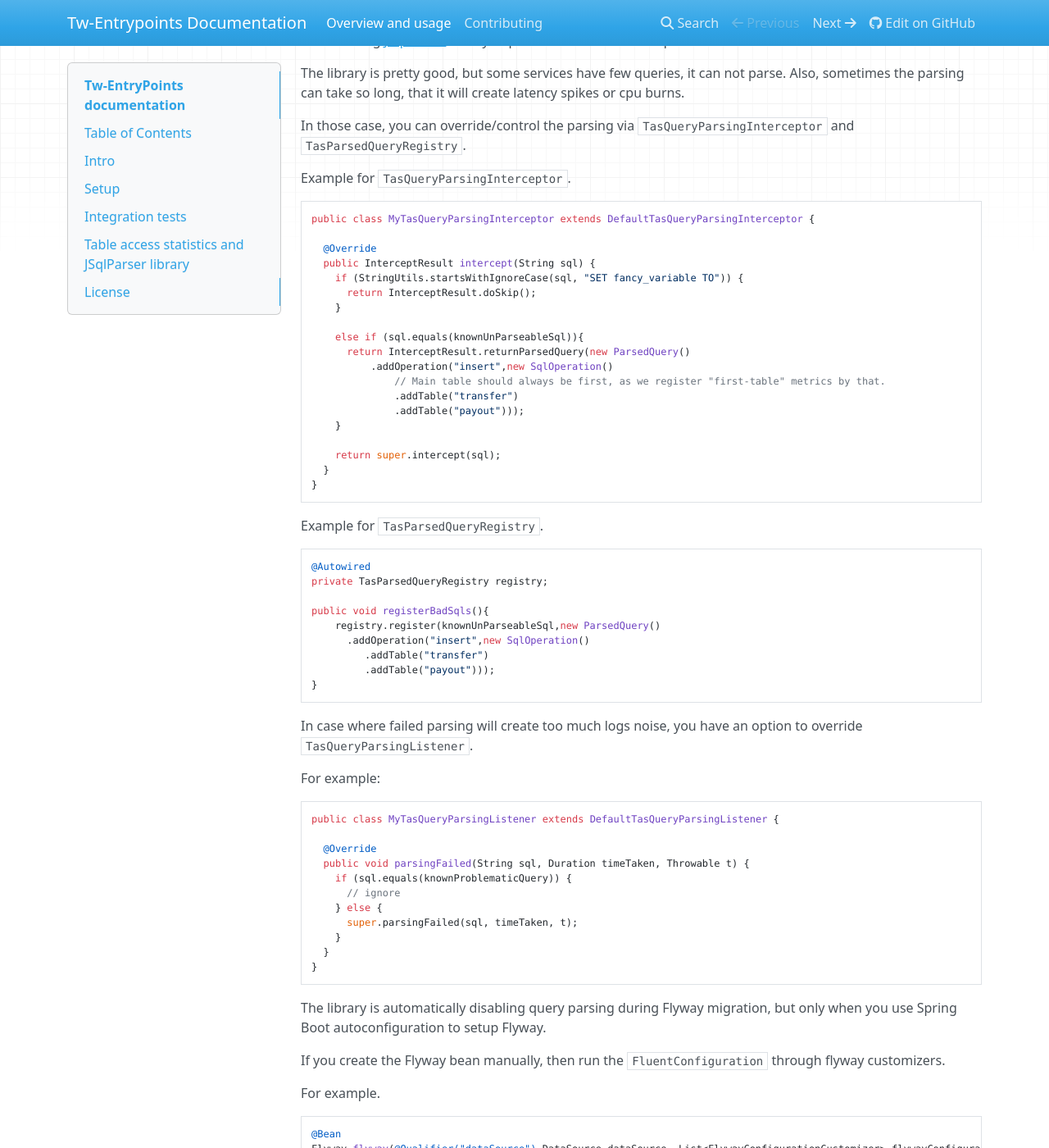
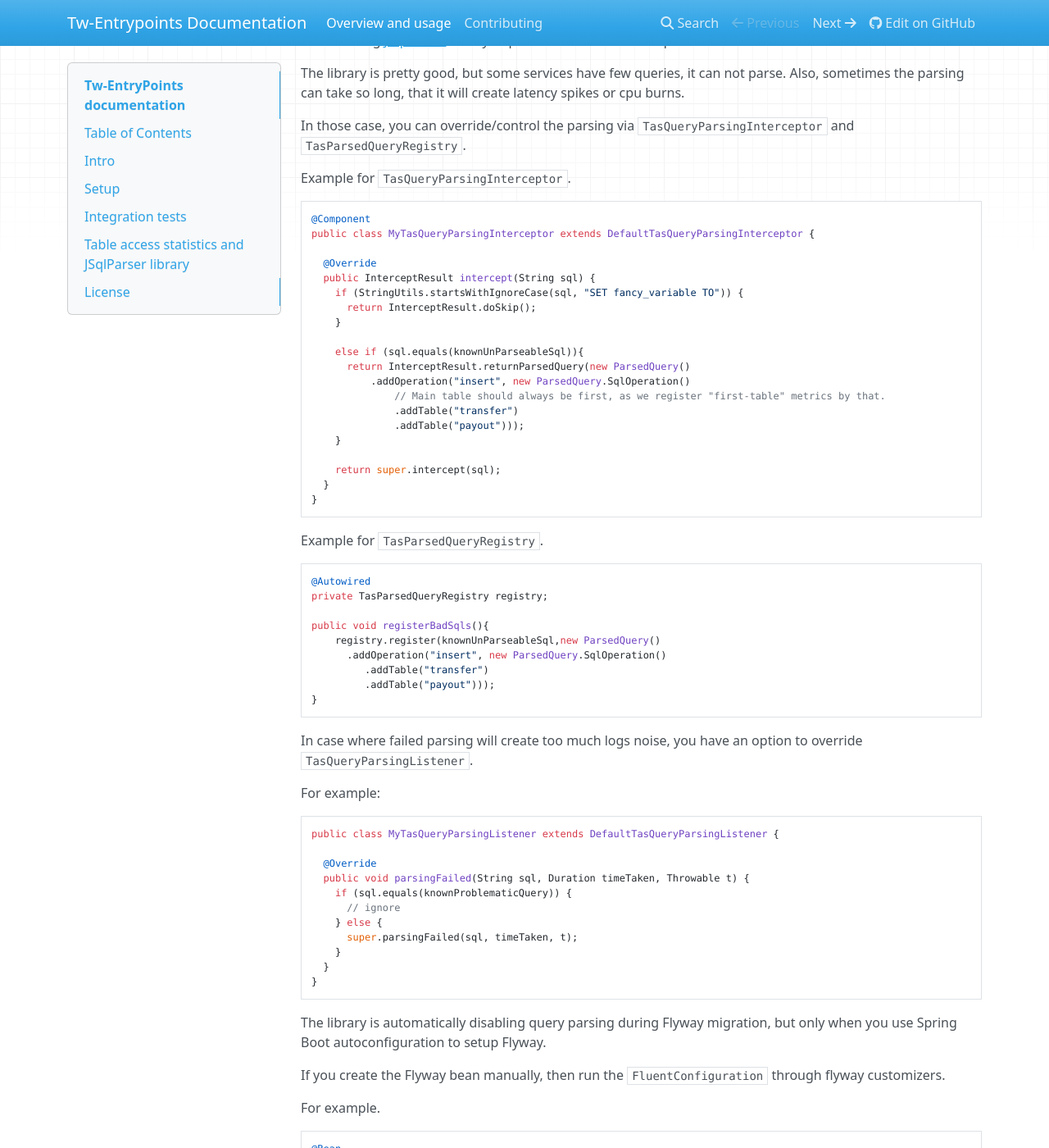
Before and after one commit to transferwise/tw-entrypoints, an MkDocs documentation site: the page built from docs/index.md, in a window 1280 px wide and 1400 px high, scrolled down 1238 px. Shown: the whole window at 82% size. Built offline with MkDocs 1.6.1, drawn with Linux system fonts in a browser that asks for light colours; nearby versions of some CDN libraries.

Commit message:
Change SqlOperation visibility to public (#38)

````diff
--- a/docs/index.md
+++ b/docs/index.md
@@ -71,6 +71,7 @@ Example for `TasQueryParsingInterceptor`.
 
 <!-- @formatter:off -->
 ```java
+@Component
 public class MyTasQueryParsingInterceptor extends DefaultTasQueryParsingInterceptor {
 
   @Override
@@ -81,7 +82,7 @@ public class MyTasQueryParsingInterceptor extends DefaultTasQueryParsingIntercep
 
     else if (sql.equals(knownUnParseableSql)){
       return InterceptResult.returnParsedQuery(new ParsedQuery()
-          .addOperation("insert",new SqlOperation()
+          .addOperation("insert", new ParsedQuery.SqlOperation()
               // Main table should always be first, as we register "first-table" metrics by that.
               .addTable("transfer")
               .addTable("payout")));
@@ -102,7 +103,7 @@ private TasParsedQueryRegistry registry;
 
 public void registerBadSqls(){
     registry.register(knownUnParseableSql,new ParsedQuery()
-      .addOperation("insert",new SqlOperation()
+      .addOperation("insert", new ParsedQuery.SqlOperation()
          .addTable("transfer")
          .addTable("payout")));
 }
````
Also changed, not shown: CHANGELOG.md (+7 -0 lines), 2 other files.
